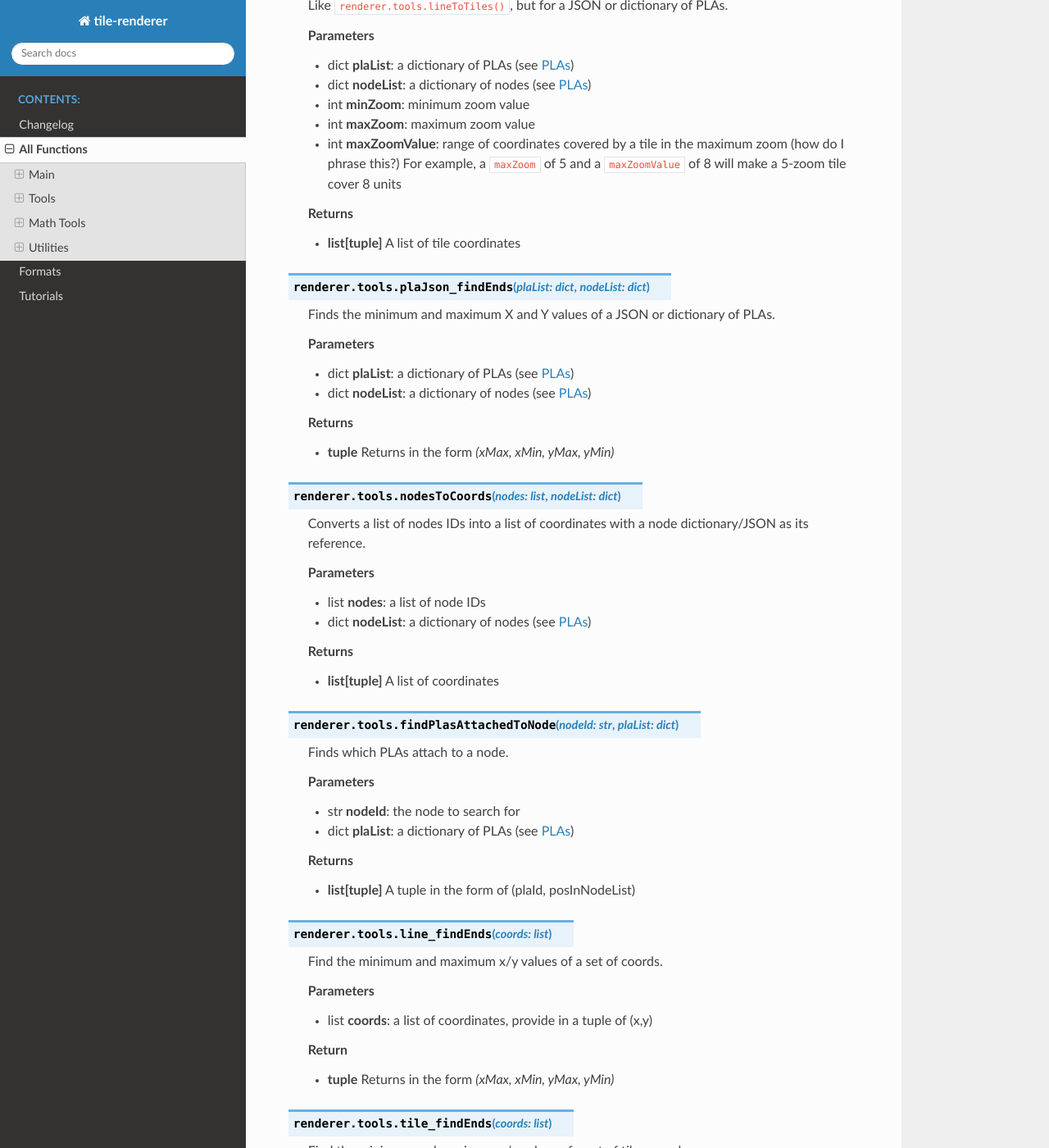
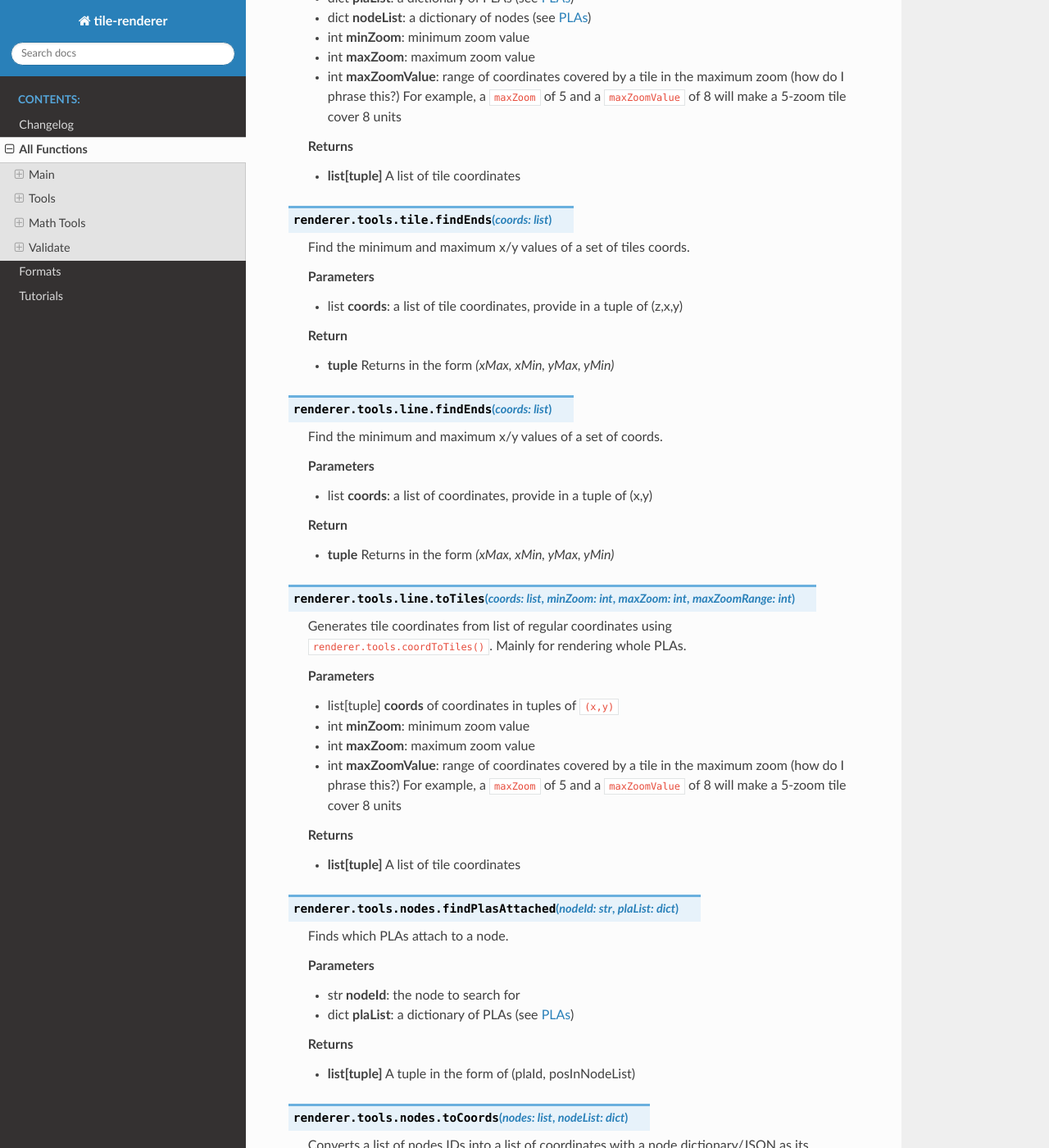
Before and after one commit to MRT-Map/tile-renderer, a Sphinx documentation site: the page built from docs/functions.rst, in a window 1280 px wide and 1400 px high, scrolled down 2176 px. Shown: the whole window at 82% size. Built offline with Sphinx 7.4.7 and the Read the Docs theme 2.0.0, drawn with Linux system fonts in a browser that asks for light colours; some of the changed text lies outside the part shown.

```diff
--- a/docs/functions.rst
+++ b/docs/functions.rst
@@ -21,10 +21,10 @@ Main
    * int **maxZoom**: maximum zoom value
    * int **maxZoomRange**: range of coordinates covered by a tile in the maximum zoom (how do I phrase this?) For example, a ``maxZoom`` of 5 and a ``maxZoomValue`` of 8 will make a 5-zoom tile cover 8 units
    * int **verbosityLevel** *(default: 1)*: the verbosity level of the output by the function. Use any number from 0 to 2
-   * int **saveImages** *(default: True)*: whether to save the tile images in a folder or not
-   * str **saveDir** *(default: "tiles/")*: the directory to save tiles in
-   * str **assetsDir** *(default: "skins/assets/")*: the asset directory for the skin
-   * list[tuple] **tiles** *(optional)*: a list of tiles to render, given in tuples of ``(z,x,y)`` where z = zoom and x,y = tile coordinates
+   * int **saveImages** *(default: False)*: whether to save the tile images in a folder or not
+   * str **saveDir** *(default: "")*: the directory to save tiles in
+   * str **assetsDir** *(default: "renderer/skins/assets/")*: the asset directory for the skin
+   * list[tuple] **tiles** *(default: None)*: a list of tiles to render, given in tuples of ``(z,x,y)`` where z = zoom and x,y = tile coordinates
 
    **Returns**
 
@@ -48,38 +48,37 @@ Main
 
 Tools
 -----
+.. py:function:: renderer.tools.plaJson.toTiles(plaList: dict, nodeList: dict, minZoom: int, maxZoom: int, maxZoomRange: int)
 
-.. py:function:: renderer.tools.lineToTiles(coords: list, minZoom: int, maxZoom: int, maxZoomRange: int)
-
-   Generates tile coordinates from list of regular coordinates using ``renderer.tools.coordToTiles()``. Mainly for rendering whole PLAs.
+   Finds all the tiles that all the PLAs in the JSON will be rendered in.
 
    **Parameters**
 
-   * list[tuple] **coords** of coordinates in tuples of ``(x,y)``
+   * dict **plaList**: a dictionary of PLAs (see :ref:`formats`)
+   * dict **nodeList**: a dictionary of nodes (see :ref:`formats`)
    * int **minZoom**: minimum zoom value
    * int **maxZoom**: maximum zoom value
    * int **maxZoomValue**: range of coordinates covered by a tile in the maximum zoom (how do I phrase this?) For example, a ``maxZoom`` of 5 and a ``maxZoomValue`` of 8 will make a 5-zoom tile cover 8 units
 
    **Returns**
 
-   * **list[tuple]** A list of tile coordinates
+   * **list[tuples]** A list of tile coordintes
 
-.. py:function:: renderer.tools.coordToTiles(coord: list, minZoom: int, maxZoom: int, maxZoomRange: int)
+.. py:function:: renderer.tools.plaJson.findEnds(plaList: dict, nodeList: dict)
 
-   Returns all tiles in the form of tile coordinates that contain the provided regular coordinate.
+   Finds the minimum and maximum X and Y values of a JSON or dictionary of PLAs.
 
    **Parameters**
 
-   * list[int/float] **coord**: Coordinates provided in the form ``[x,y]``
-   * int **minZoom**: minimum zoom value
-   * int **maxZoom**: maximum zoom value
-   * int **maxZoomValue**: range of coordinates covered by a tile in the maximum zoom (how do I phrase this?) For example, a ``maxZoom`` of 5 and a ``maxZoomValue`` of 8 will make a 5-zoom tile cover 8 units
+   * dict **plaList**: a dictionary of PLAs (see :ref:`formats`)
+   * dict **nodeList**: a dictionary of nodes (see :ref:`formats`)
 
    **Returns**
 
-   * **list[tuple]** A list of tile coordinates
+   * **tuple** Returns in the form `(xMax, xMin, yMax, yMin)`
 
-.. py:function:: renderer.tools.plaJson_calcRenderedIn(plaList: dict, nodeList: dict, minZoom: int, maxZoom: int, maxZoomRange: int)
+
+.. py:function:: renderer.tools.plaJson.renderedIn(plaList: dict, nodeList: dict, minZoom: int, maxZoom: int, maxZoomRange: int)
 
    Like ``renderer.tools.lineToTiles()``, but for a JSON or dictionary of PLAs.
 
@@ -95,20 +94,59 @@ Tools
 
    * **list[tuple]** A list of tile coordinates
 
-.. py:function:: renderer.tools.plaJson_findEnds(plaList: dict, nodeList: dict)
+.. py:function:: renderer.tools.tile.findEnds(coords: list)
 
-   Finds the minimum and maximum X and Y values of a JSON or dictionary of PLAs.
+   Find the minimum and maximum x/y values of a set of tiles coords.
 
    **Parameters**
 
-   * dict **plaList**: a dictionary of PLAs (see :ref:`formats`)
-   * dict **nodeList**: a dictionary of nodes (see :ref:`formats`)
+   * list **coords**: a list of tile coordinates, provide in a tuple of (z,x,y)
+
+   **Return**
+
+   * **tuple** Returns in the form `(xMax, xMin, yMax, yMin)`
+
+.. py:function:: renderer.tools.line.findEnds(coords: list)
+
+   Find the minimum and maximum x/y values of a set of coords.
+
+   **Parameters**
+
+   * list **coords**: a list of coordinates, provide in a tuple of (x,y)
+
+   **Return**
+
+   * **tuple** Returns in the form `(xMax, xMin, yMax, yMin)`
+
+.. py:function:: renderer.tools.line.toTiles(coords: list, minZoom: int, maxZoom: int, maxZoomRange: int)
+
+   Generates tile coordinates from list of regular coordinates using ``renderer.tools.coordToTiles()``. Mainly for rendering whole PLAs.
+
+   **Parameters**
+
+   * list[tuple] **coords** of coordinates in tuples of ``(x,y)``
+   * int **minZoom**: minimum zoom value
+   * int **maxZoom**: maximum zoom value
+   * int **maxZoomValue**: range of coordinates covered by a tile in the maximum zoom (how do I phrase this?) For example, a ``maxZoom`` of 5 and a ``maxZoomValue`` of 8 will make a 5-zoom tile cover 8 units
 
    **Returns**
 
-   * **tuple** Returns in the form `(xMax, xMin, yMax, yMin)`
+   * **list[tuple]** A list of tile coordinates
 
-.. py:function:: renderer.tools.nodesToCoords(nodes: list, nodeList: dict)
+.. py:function:: renderer.tools.nodes.findPlasAttached(nodeId: str, plaList: dict)
+
+   Finds which PLAs attach to a node.
+
+   **Parameters**
+
+   * str **nodeId**: the node to search for
+   * dict **plaList**: a dictionary of PLAs (see :ref:`formats`)
+
+   **Returns**
+
+   * **list[tuple]** A tuple in the form of (plaId, posInNodeList)
+
+.. py:function:: renderer.tools.nodes.toCoords(nodes: list, nodeList: dict)
 
    Converts a list of nodes IDs into a list of coordinates with a node dictionary/JSON as its reference.
 
@@ -121,42 +159,20 @@ Tools
 
    * **list[tuple]** A list of coordinates
 
-.. py:function:: renderer.tools.findPlasAttachedToNode(nodeId: str, plaList: dict)
+.. py:function:: renderer.tools.coord.toTiles(coord: list, minZoom: int, maxZoom: int, maxZoomRange: int)
 
-   Finds which PLAs attach to a node.
+   Returns all tiles in the form of tile coordinates that contain the provided regular coordinate.
 
    **Parameters**
 
-   * str **nodeId**: the node to search for
-   * dict **plaList**: a dictionary of PLAs (see :ref:`formats`)
+   * list[int/float] **coord**: Coordinates provided in the form ``[x,y]``
+   * int **minZoom**: minimum zoom value
+   * int **maxZoom**: maximum zoom value
+   * int **maxZoomValue**: range of coordinates covered by a tile in the maximum zoom (how do I phrase this?) For example, a ``maxZoom`` of 5 and a ``maxZoomValue`` of 8 will make a 5-zoom tile cover 8 units
 
    **Returns**
 
-   * **list[tuple]** A tuple in the form of (plaId, posInNodeList)
-
-.. py:function:: renderer.tools.line_findEnds(coords: list)
-
-   Find the minimum and maximum x/y values of a set of coords.
-
-   **Parameters**
-
-   * list **coords**: a list of coordinates, provide in a tuple of (x,y)
-
-   **Return**
-
-   * **tuple** Returns in the form `(xMax, xMin, yMax, yMin)`
-
-.. py:function:: renderer.tools.tile_findEnds(coords: list)
-
-   Find the minimum and maximum x/y values of a set of tiles coords.
-
-   **Parameters**
-
-   * list **coords**: a list of tile coordinates, provide in a tuple of (z,x,y)
-
-   **Return**
-
-   * **tuple** Returns in the form `(xMax, xMin, yMax, yMin)`
+   * **list[tuple]** A list of tile coordinates
 
 Math Tools
 ----------
@@ -283,12 +299,12 @@ Math Tools
    **Returns**
    * **list[tuple]** Given in [(x1, y1), (x2, y2)]
 
-Utilities
----------
+Validate
+--------
 
-.. py:function:: renderer.utils.coordListIntegrity(coords: list)
+.. py:function:: renderer.validate.coords(coords: list)
 
-   Checks integrity of a list of coordinates.
+   Validates a list of coordinates.
 
    **Parameters**
 
@@ -298,9 +314,9 @@ Utilities
 
    * **bool** Returns True if no errors
 
-.. py:function:: renderer.utils.tileCoordListIntegrity(tiles: list, minZoom: int, maxZoom: int)
+.. py:function:: renderer.validate.tileCoords(tiles: list, minZoom: int, maxZoom: int)
 
-   Checks integrity of a list of tile coordinates.
+   Validates a list of tile coordinates.
 
    **Parameters**
 
@@ -312,9 +328,9 @@ Utilities
 
    * **bool** Returns True if no errors
 
-.. py:function:: renderer.utils.nodeListIntegrity(nodes: list, nodeList: dict)
+.. py:function:: renderer.validate.nodeList(nodes: list, nodeList: dict)
 
-   Checks integrity of a list of node IDs.
+   Validates a list of node IDs.
 
    **Parameters**
 
@@ -325,9 +341,9 @@ Utilities
 
    * **bool** Returns True if no errors
 
-.. py:function:: renderer.utils.nodeJsonIntegrity(nodeList: dict)
+.. py:function:: renderer.validate.nodeJson(nodeList: dict)
 
-   Checks integrity of a dictionary/JSON of nodes.
+   Validates a dictionary/JSON of nodes.
 
    **Parameters**
 
@@ -337,9 +353,9 @@ Utilities
 
    * **bool** Returns True if no errors
 
-.. py:function:: renderer.utils.plaJsonIntegrity(plaList: dict, nodeList: dict)
+.. py:function:: renderer.validate.plaJson(plaList: dict, nodeList: dict)
 
-   Checks integrity of a dictionary/JSON of PLAs.
+   Validates a dictionary/JSON of PLAs.
 
    **Parameters**
 
@@ -350,9 +366,9 @@ Utilities
 
    * **bool** Returns True if no errors
 
-.. py:function:: renderer.utils.skinJsonIntegrity(skinJson: dict)
+.. py:function:: renderer.validate.skinJson(skinJson: dict)
 
-   Checks integrity of a skin JSON file.
+   Validates a skin JSON file.
 
    **Parameters**
 
```
Also changed, not shown: 2 other files.
